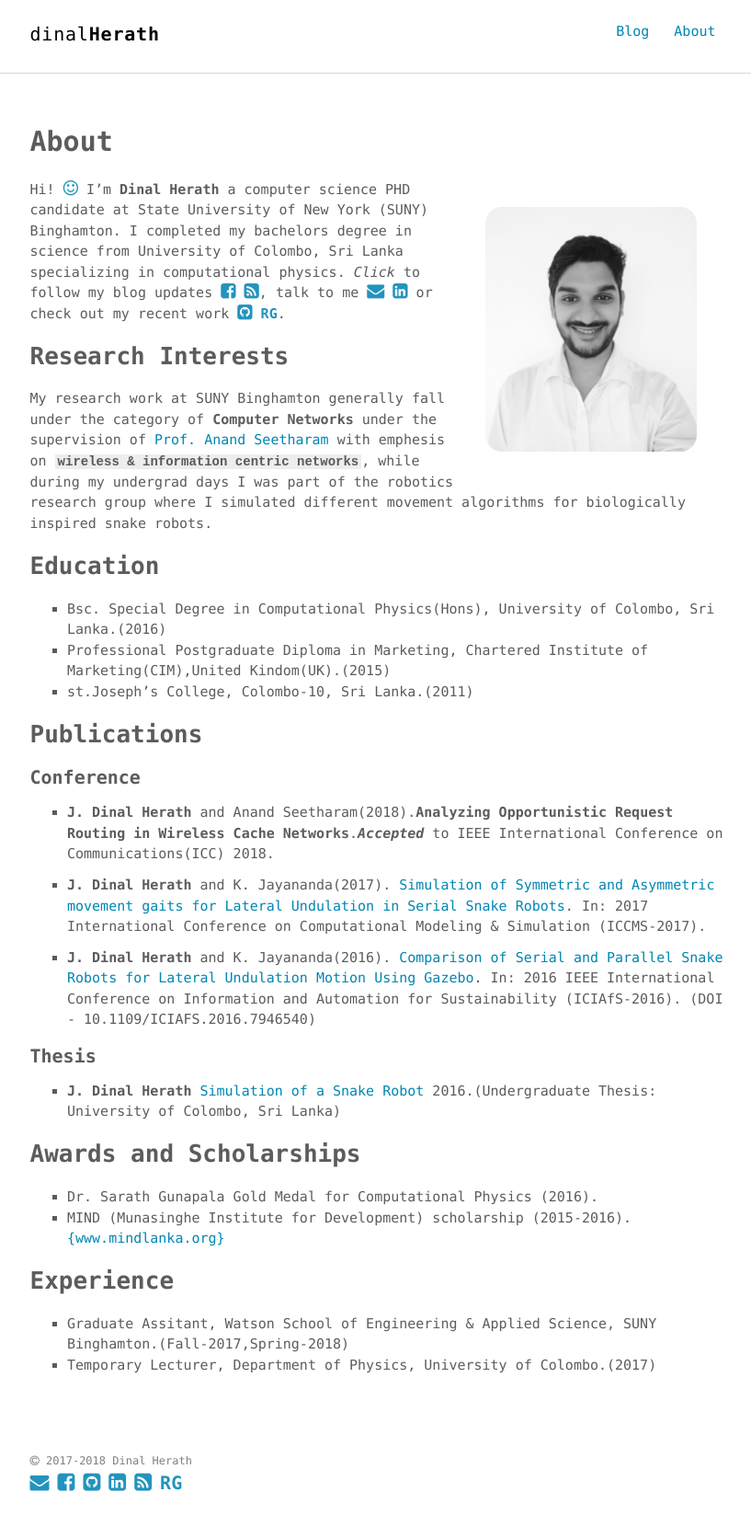
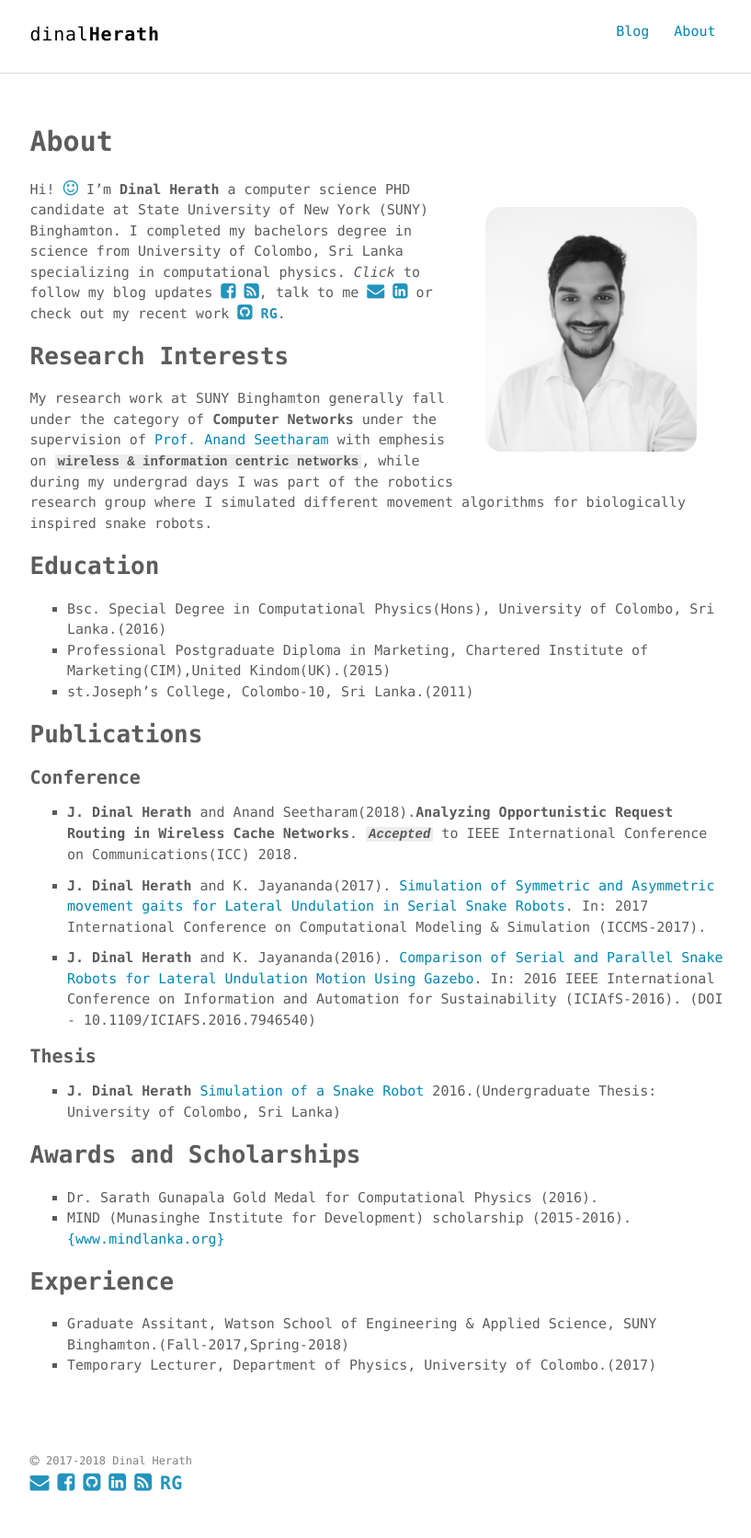
Before and after one commit to dherath/dherath.github.io, a Jekyll site: the page built from about.md, in a window 1280 px wide. Shown: the whole page at 92% size, without its empty margins (230-1047 px from the left). Built offline with Jekyll 4.4.1, drawn with Linux system fonts in a browser that asks for light colours.

Commit message:
fixed typo

```diff
--- a/about.md
+++ b/about.md
@@ -32,7 +32,7 @@ My research work at SUNY Binghamton generally fall under the category of **Compu
 
 #### Conference
 
-- **J. Dinal Herath** and Anand Seetharam(2018).**Analyzing Opportunistic Request Routing in Wireless Cache Networks**.**_Accepted_** to IEEE International Conference on Communications(ICC) 2018.
+- **J. Dinal Herath** and Anand Seetharam(2018).**Analyzing Opportunistic Request Routing in Wireless Cache Networks**. **_`Accepted`_** to IEEE International Conference on Communications(ICC) 2018.
 
 - **J. Dinal Herath** and K. Jayananda(2017). [Simulation of Symmetric and Asymmetric movement gaits for Lateral Undulation in Serial Snake Robots](https://www.researchgate.net/publication/317015239_Simulation_of_Symmetric_and_Asymmetric_movement_gaits_for_Lateral_Undulation_in_Serial_Snake_Robots){:target="blank"}. In: 2017 International Conference on Computational Modeling & Simulation (ICCMS-2017).
 
```
Also changed, not shown: 2 other files.
